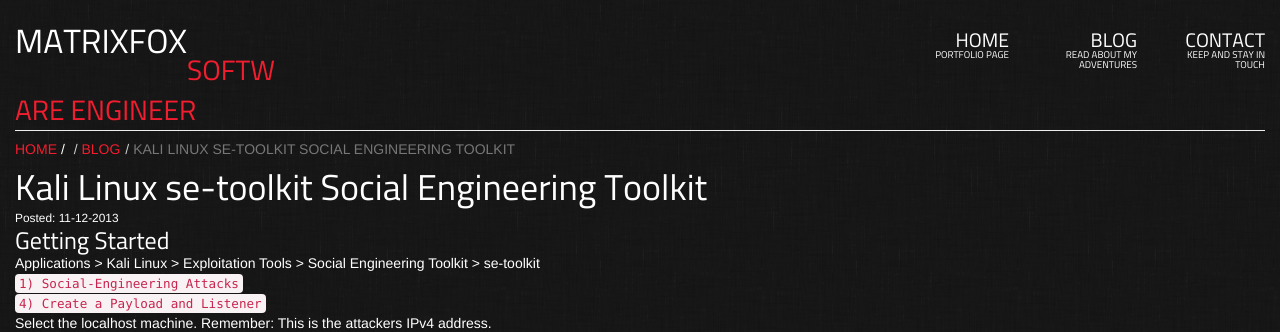
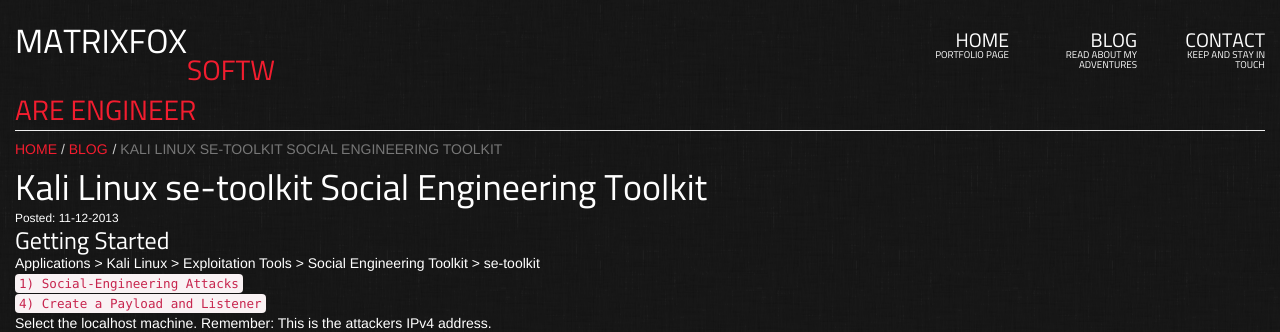
Before and after one commit to matrixfox/matrixfox.github.io, a Jekyll site: the page built from _posts/2013-12-11-kali-linux-se-toolkit-social-engineering-toolkit.md, in a window 1280 px wide. Shown: the top 332 px of the page. Built offline with Jekyll 4.4.1, drawn with Linux system fonts in a browser that asks for light colours; nearby versions of some CDN libraries; comment, search, counter and statistics services are not loaded.

Commit message:
Fixed Breadcrumbs

```diff
--- a/_layouts/post.html
+++ b/_layouts/post.html
@@ -2,14 +2,14 @@
 layout: default
 ---
 
-{% capture url_parts %} {{ page.url | remove: "/index.html" | replace:'/'," " }}{% endcapture %}
+{% capture url_parts %}{{ page.url | remove: "/index.html" | replace:'/'," " }}{% endcapture %}
 {% capture num_parts %}{{ url_parts | number_of_words | minus: 1 }}{% endcapture %}
 {% assign previous="" %}
 <ol class="breadcrumb">
  {% if num_parts == "0" or num_parts == "-1" %}
-  <li><a href="/">home</a> / </li>
+  <li><a href="/">home</a></li>
  {% else %}
-  <li><a href="/">home</a> / </li>
+  <li><a href="/">home</a></li>
   {% for unused in page.content limit:num_parts %}
    {% capture first_word %}{{ url_parts | truncatewords:1 | remove:"..."}}{% endcapture %}
    {% capture previous %}{{ previous }}/{{ first_word }}{% endcapture %}
--- a/_src/less/main.less
+++ b/_src/less/main.less
@@ -331,6 +331,10 @@ display:inline-block;
   margin-top: 20px;
 }
 
+.breadcrumb>li+li:nth-child(3) {
+  padding-left: 5px;
+}
+
 
 /*
  *  Contact
--- a/_src/less/reset.less
+++ b/_src/less/reset.less
@@ -76,5 +76,5 @@ border-radius: 0px;
 
 .breadcrumb>li+li:before {
   padding: 0;
-  padding-left: 5px;
+  padding-left: 0px;
 }
--- a/stylesheets/style.css
+++ b/stylesheets/style.css
@@ -114,7 +114,7 @@ code {
 }
 .breadcrumb > li + li:before {
   padding: 0;
-  padding-left: 5px;
+  padding-left: 0px;
 }
 /* Main Style Sheet */
 /*
@@ -402,6 +402,9 @@ figcaption a {
   border-top: 1px solid #777;
   margin-top: 20px;
 }
+.breadcrumb > li + li:nth-child(3) {
+  padding-left: 5px;
+}
 /*
  *  Contact
  */
```
